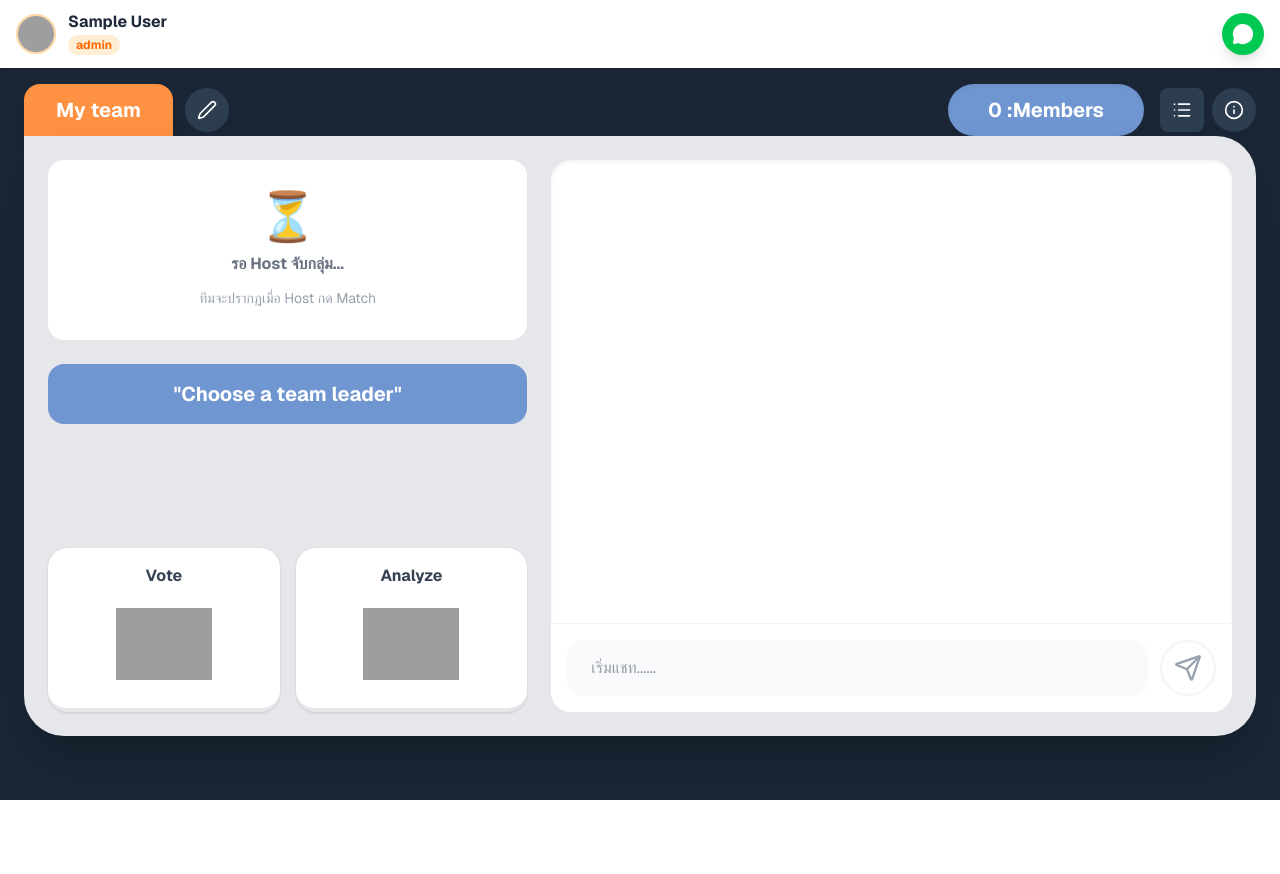
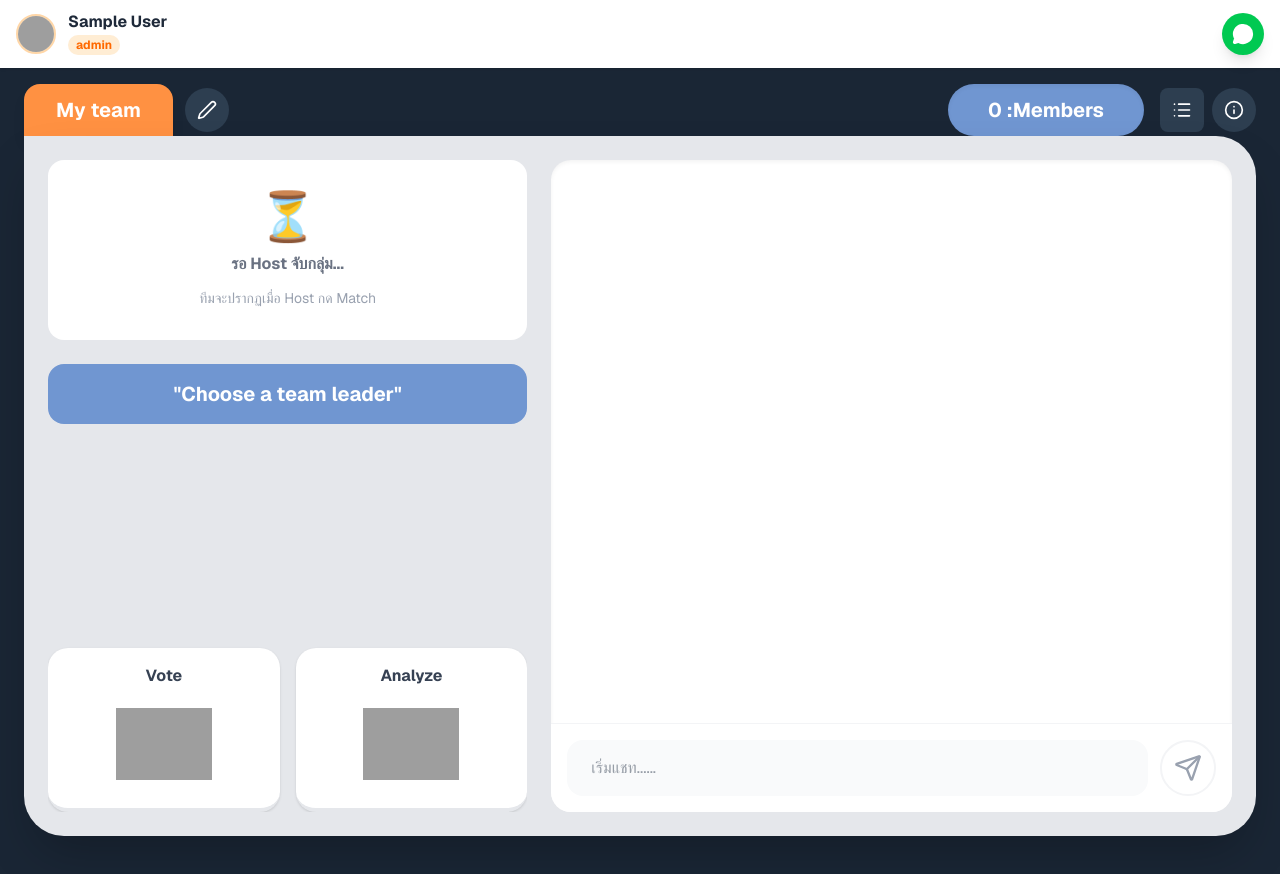
Before and after one commit to Oatto319/FinalProject, a Next.js app: page /join/myteam in a window 1280 px wide. Shown: the top 874 px of the page. Before the commit the page ends 800 px from the top, so only its background shows below. Built offline with nearby package versions, Linux system fonts and the light colour scheme; sample sign-in values are in the browser's storage; grey boxes are pictures that could not be loaded.

Commit message:
fix mini chat

```diff
--- a/app/join/myteam/page.tsx
+++ b/app/join/myteam/page.tsx
@@ -191,8 +191,8 @@ const [popup, setPopup]             = useState<{ member: RoomMember; type: MBTIR
       </div>
 
       <main className="w-full max-w-7xl px-6 pb-12">
-        <div className="bg-[#E5E7EB] rounded-b-[40px] rounded-tr-[40px] p-6 grid grid-cols-1 lg:grid-cols-12 gap-6 min-h-[600px] shadow-2xl">
-          <div className="lg:col-span-5 flex flex-col gap-6">
+        <div className="bg-[#E5E7EB] rounded-b-[40px] rounded-tr-[40px] p-6 grid grid-cols-1 lg:grid-cols-12 gap-6 h-[700px] shadow-2xl">
+          <div className="lg:col-span-5 flex flex-col gap-6 overflow-y-auto">
             {!isMatched ? (
               <div className="bg-white rounded-2xl p-8 text-center text-gray-400 flex flex-col items-center gap-3">
                 <div className="text-5xl">⏳</div>
```
